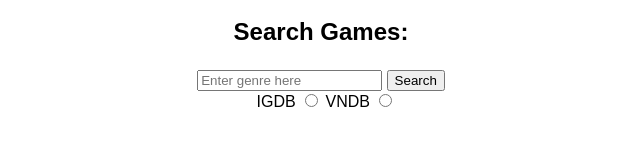
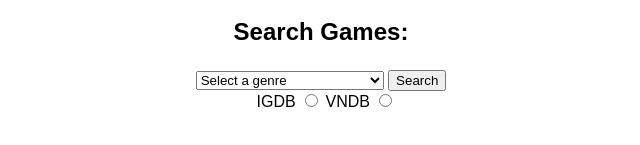
Before and after one commit to NdaarolTerra/cit384gamedatabase, a website: page public/index.html in a window 1280 px wide. Shown: the part 181-326 px from the top of the page, 319-959 px from the left. Drawn offline with nearby package versions, Linux system fonts and the light colour scheme.

Commit message:
dropdown added

```diff
--- a/public/index.html
+++ b/public/index.html
@@ -27,7 +27,32 @@
     <h1> Search Games:</h1>
     <div class="search-container">
         <form @submit.prevent="searchGames">
-            <input type="text" v-model="searchTerm" placeholder="Enter genre here">
+            <select v-model="searchTerm">
+                <option disabled value="">Select a genre</option>
+                <option>Adventure</option>
+                <option>Arcade</option>
+                <option>Card & Board Game</option>
+                <option>Fighting</option>
+                <option>Hack and slash/Beat 'em up</option>
+                <option>Indie</option>
+                <option>MOBA</option>
+                <option>Music</option>
+                <option>Pinball</option>
+                <option>Platform</option>
+                <option>Point-and-click</option>
+                <option>Puzzle</option>
+                <option>Quiz/Trivia</option>
+                <option>Racing</option>
+                <option>Real time Strategy(RTS)</option>
+                <option>Role-playing(RPG)</option>
+                <option>Shooter</option>
+                <option>Simulator</option>
+                <option>Sport</option>
+                <option>Strategy</option>
+                <option>Tactical</option>
+                <option>Turn-based strategy</option>
+                <option>Visual Novel</option>
+            </select>
             <button type="submit">Search</button>
             <div class="radio-buttons">
                 <label for="option1">IGDB</label>
--- a/public/styles.css
+++ b/public/styles.css
@@ -40,6 +40,8 @@ header {
     color: black; /* This sets the text color of the links */
     font-size: 1em; /* This sets the font size of the links. 1em is equal to the current font size of the element's parent */
 }
+
+
 
 #game-release {
     background-color: black;
```
